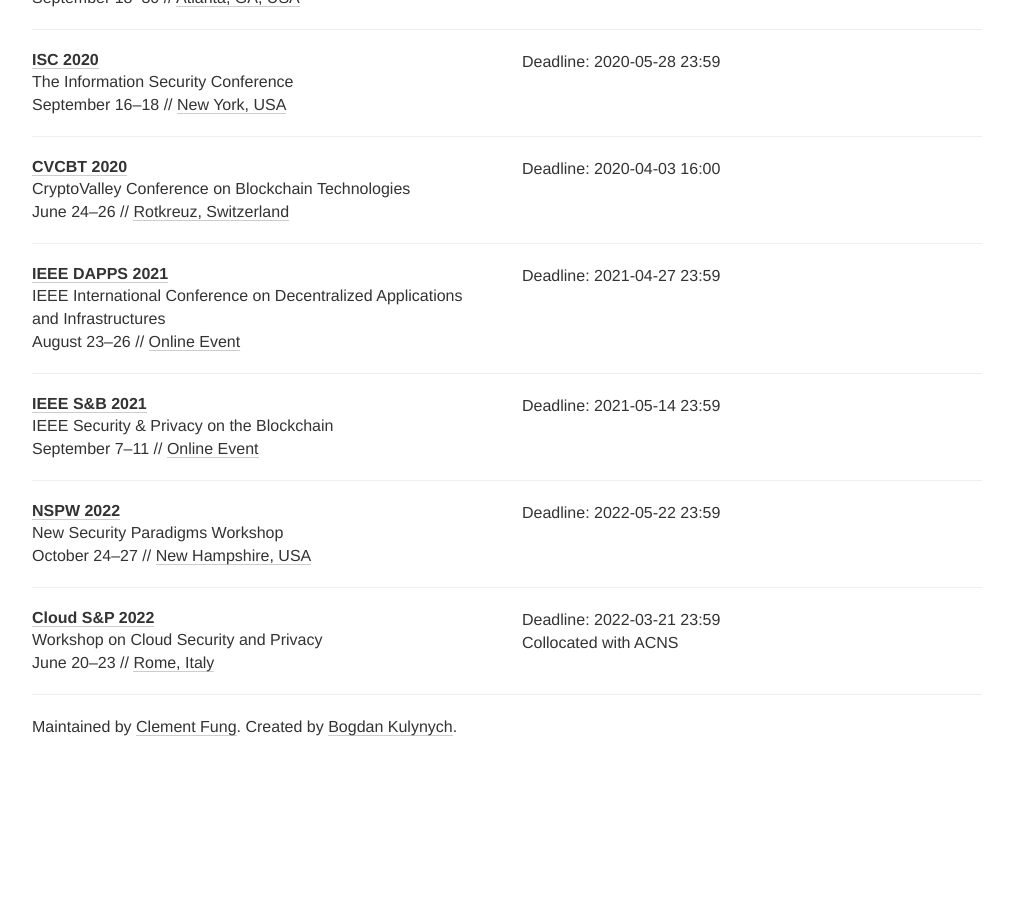
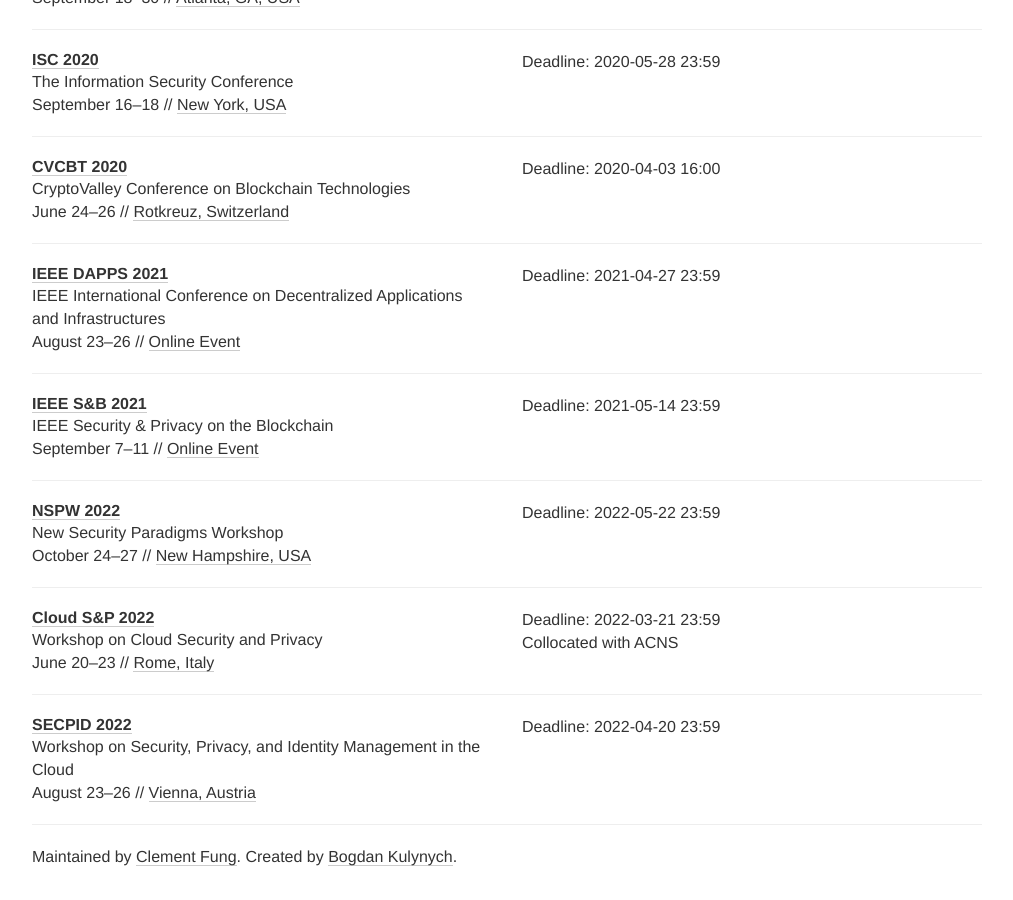
Before and after one commit to sec-deadlines/sec-deadlines.github.io, a Jekyll site: the page built from index.html, in a window 1280 px wide and 900 px high, scrolled down 5947 px. Shown: the whole window, without its empty margins (133-1146 px from the left). Built offline with Jekyll 4.4.1, drawn with Linux system fonts in a browser that asks for light colours; nearby versions of some CDN libraries; comment, search, counter and statistics services are not loaded; before the commit the page ends 6717 px from its top, so only the background shows below that.

Commit message:
Added SECPID 2022
Workshop on Security, Privacy, and Identity Management in the Cloud

```diff
--- a/_data/conferences.yml
+++ b/_data/conferences.yml
@@ -407,3 +407,13 @@
   date: June 20-23
   place: Rome, Italy
   tags: [SEC, PRIV]
+
+- name: SECPID
+  description: Workshop on Security, Privacy, and Identity Management in the Cloud
+  year: 2022
+  link: https://www.ares-conference.eu/secpid-2022/
+  deadline: ["2022-04-20 23:59"]
+  timezone: Etc/UTC
+  date: August 23-26
+  place: Vienna, Austria
+  tags: [SEC, PRIV, CRYPTO]
```
